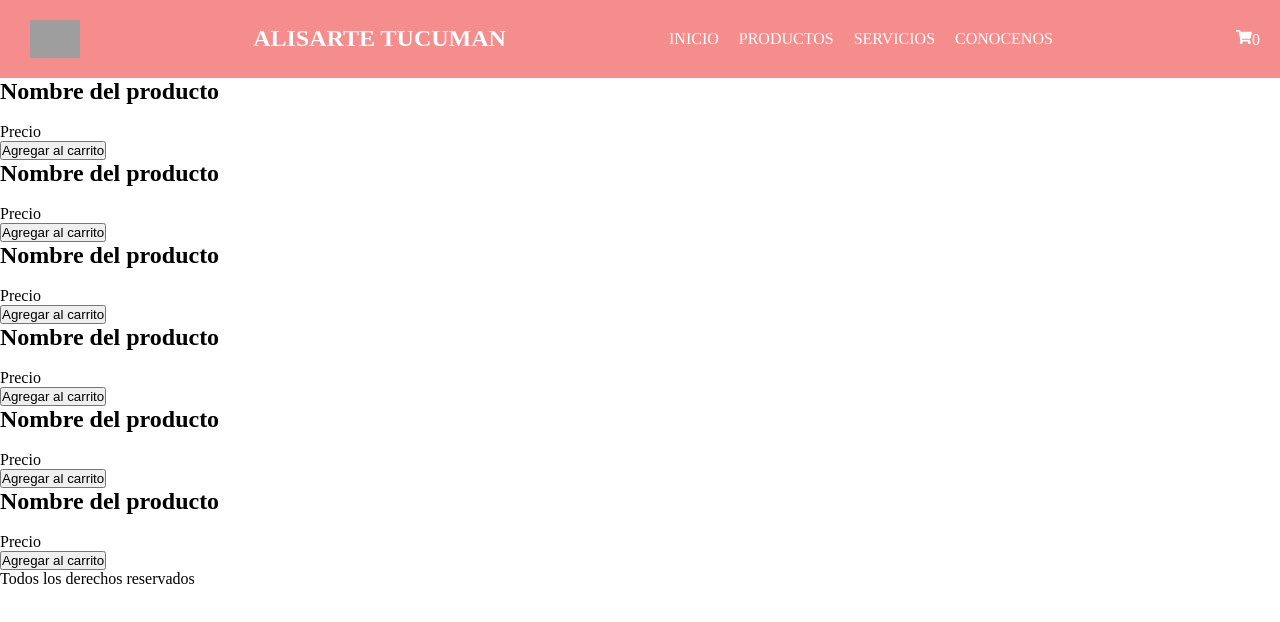
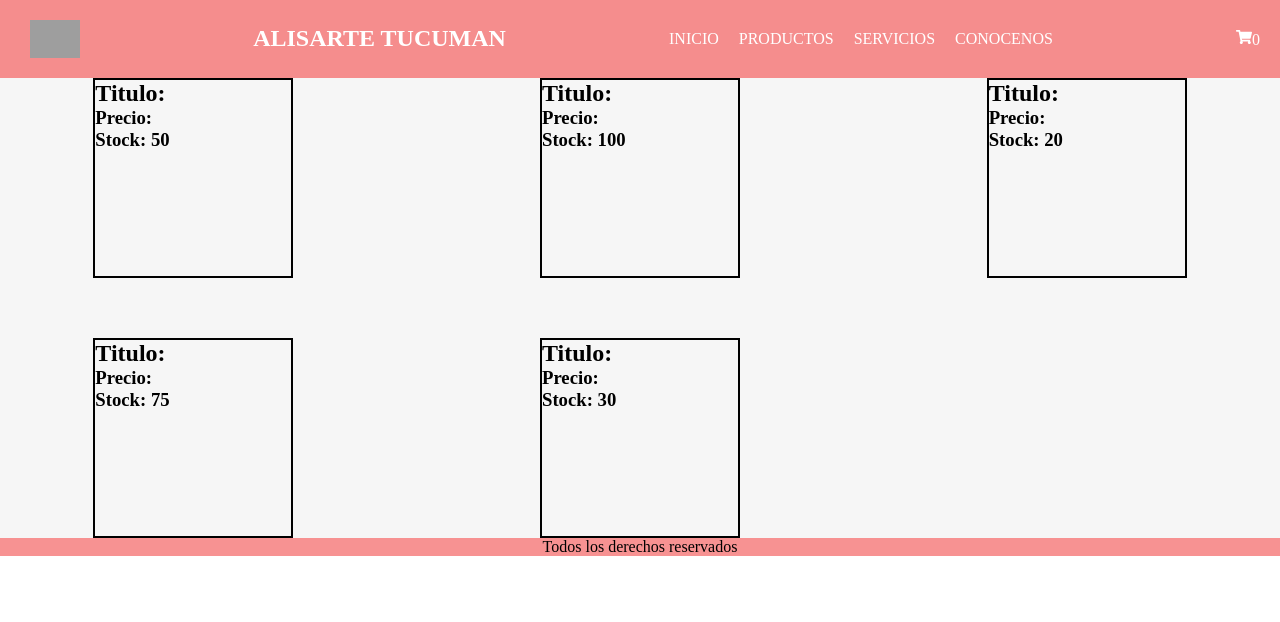
Before and after one commit to gonchibarilari/entregas-reacts, a React (Vite) app: page / in a window 1280 px wide. Shown: the top 622 px of the page. Built offline with nearby package versions, Linux system fonts and the light colour scheme; grey boxes are pictures that could not be loaded.

Commit message:
creacion de los articulos pintados en el dom

```diff
--- a/src/App.jsx
+++ b/src/App.jsx
@@ -1,12 +1,12 @@
 import { Footer } from "./components/layout/FOOTER/Footer";
+import ItemListContainer from "./components/layout/ITEMLISTCONTAINER/ItemListContainer";
 import { Navbar } from "./components/layout/NAVBAR/Navbar";
-import { Home } from "./components/pages/Home";
 
 function App() {
   return (
     <div>
       <Navbar />
-      <Home />
+      <ItemListContainer />
       <Footer />
     </div>
   );
--- a/src/components/common/CARD/Card.jsx
+++ b/src/components/common/CARD/Card.jsx
@@ -0,0 +1,10 @@
+export const Card = ({ title, price, stock }) => {
+  return (
+    <div style={{ border: "2px solid black", width: "200px", height: "200px" }}>
+      <h2> Titulo: {title}</h2>
+      <h3> Precio: {price}</h3>
+      <h3> Stock: {stock}</h3>
+    </div>
+  );
+};
+export default Card;
--- a/src/components/layout/FOOTER/Footer.jsx
+++ b/src/components/layout/FOOTER/Footer.jsx
@@ -1,7 +1,7 @@
 import "./footer.css";
 export const Footer = () => {
   return (
-    <footer>
+    <footer className="footer">
       <p>Todos los derechos reservados</p>
     </footer>
   );
--- a/src/components/layout/FOOTER/footer.css
+++ b/src/components/layout/FOOTER/footer.css
@@ -0,0 +1,10 @@
+.footer {
+  display: flex;
+  justify-content: center;
+  background-color: rgb(247, 146, 146);
+}
+
+.p {
+  size: 20px;
+}
+s
--- /dev/null
+++ b/src/components/layout/ITEMLISTCONTAINER/ItemListContainer.jsx
@@ -0,0 +1,46 @@
+import "./ItemListContainer.css";
+import { articulos } from "../../../product";
+import { useEffect, useState } from "react";
+import Card from "../../common/CARD/Card"; // Asegúrate de que la exportación sea correcta
+
+let myArticulosPromise = new Promise((res, rej) => {
+  setTimeout(() => {
+    if (articulos.length === 0) {
+      rej("productos vacíos");
+    } else {
+      res(articulos);
+    }
+  }, 2500);
+});
+
+export const ItemListContainer = () => {
+  const [myArticulos, setMyArticulos] = useState([]);
+
+  useEffect(() => {
+    myArticulosPromise
+      .then((data) => {
+        setMyArticulos(data); // Guardar los artículos en el estado
+        console.log(data);
+      })
+      .catch((err) => {
+        console.log(err);
+      })
+      .finally(() => {
+        console.log("SIEMPRE SE EJECUTA");
+      });
+  }, []);
+
+  return (
+    <div className="list-container">
+      {myArticulos.map((articulo) => (
+        <Card
+          key={articulo.id}
+          title={articulo.title} // Corrige el nombre de las propiedades
+          stock={articulo.stock}
+        />
+      ))}
+    </div>
+  );
+};
+
+export default ItemListContainer;
--- /dev/null
+++ b/src/components/layout/ITEMLISTCONTAINER/itemlistContainer.css
@@ -0,0 +1,9 @@
+.list-container {
+  width: 100%;
+  margin: 0 auto;
+  display: grid;
+  grid-template-columns: repeat(3, 1fr);
+  justify-items: center;
+  gap: 60px;
+  background-color: rgba(128, 128, 128, 0.07);
+}
--- a/src/components/pages/Home.jsx
+++ b/src/components/pages/Home.jsx
@@ -1,4 +1,4 @@
-import { Card } from "./Card";
+import { Card } from "./Cart";
 
 export const Home = () => {
   return (
@@ -12,3 +12,5 @@ export const Home = () => {
     </main>
   );
 };
+
+export default Home;
--- a/src/components/pages/Card.jsx
+++ b/src/product.js
@@ -1,19 +1,4 @@
-import React from "react";
-
-export const Card = () => {
-  return (
-    <div>
-      <h2>Nombre del producto</h2>
-      <img src="" alt="" />
-      <p>Precio</p>
-      <button>Agregar al carrito</button>
-    </div>
-  );
-};
-
-export default Card;
-
-const articulos = [
+export const articulos = [
   {
     id: 1,
     nombre: "Camiseta",
```
Also changed, not shown: src/components/pages/Cart.jsx (added, +14 -0 lines).
